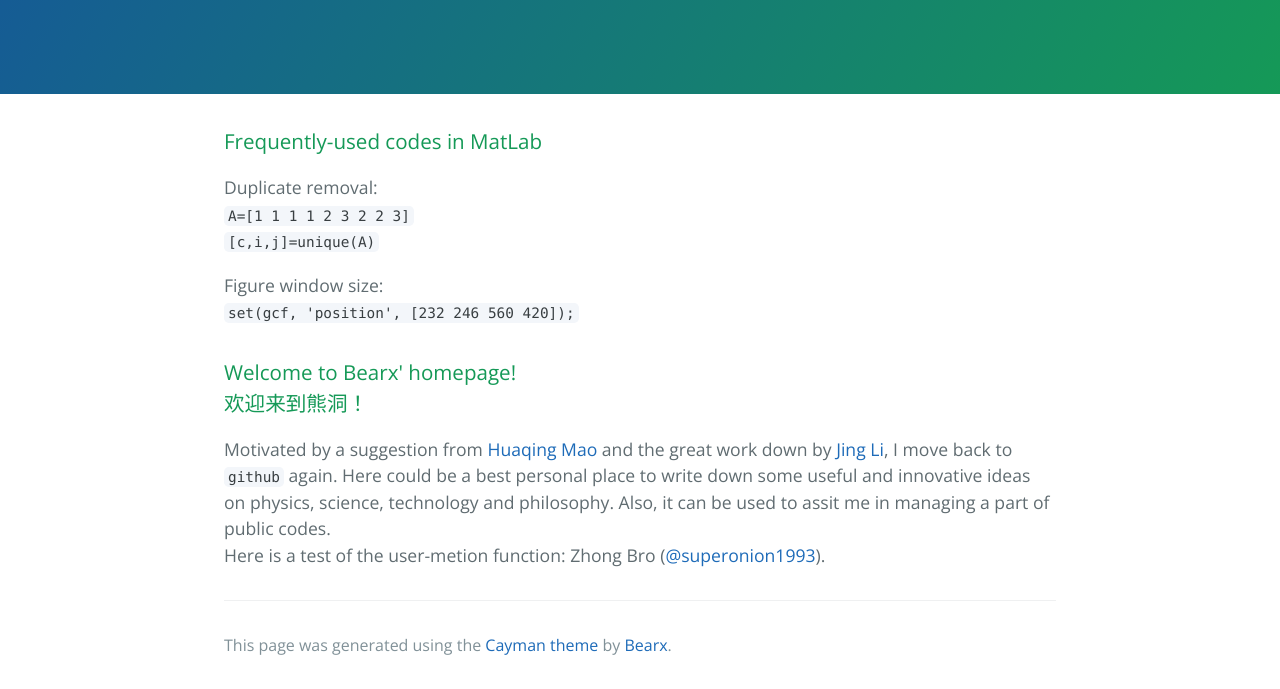
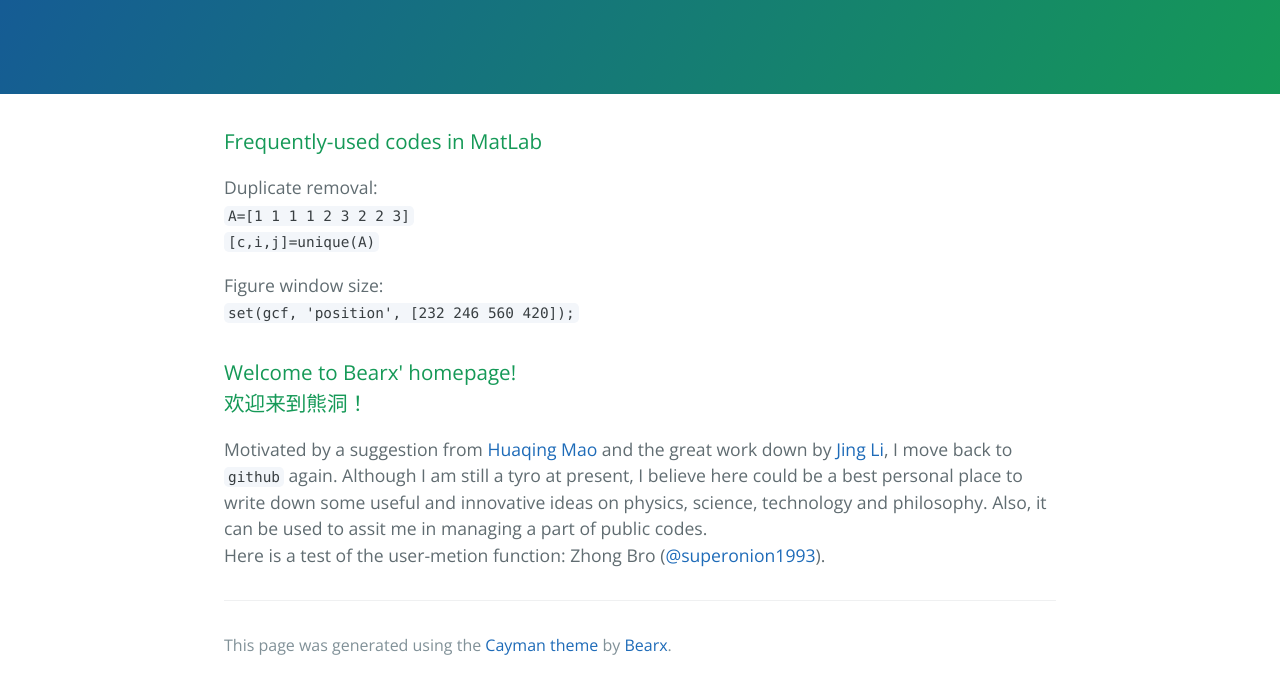
Before and after one commit to bigbearxiong/bigbearxiong.github.io, a plain HTML site: page index.html in a window 1280 px wide. Shown: the part 176-865 px from the top of the page. Drawn offline with nearby package versions, Linux system fonts and the light colour scheme.

Commit message:
Update index.html

```diff
--- a/index.html
+++ b/index.html
@@ -32,7 +32,7 @@
 </h3>
 
 <p>
-Motivated by a suggestion from <a href="http://www.astro.umn.edu/~huamao">Huaqing Mao</a> and the great work down by <a href="http://quasi-jing.github.io">Jing Li</a>, I move back to <code>github</code> again. Here could be a best personal place to write down some useful and innovative ideas on physics, science, technology and philosophy. Also, it can be used to assit me in managing a part of public codes.<br>
+Motivated by a suggestion from <a href="http://www.astro.umn.edu/~huamao">Huaqing Mao</a> and the great work down by <a href="http://quasi-jing.github.io">Jing Li</a>, I move back to <code>github</code> again. Although I am still a tyro at present, I believe here could be a best personal place to write down some useful and innovative ideas on physics, science, technology and philosophy. Also, it can be used to assit me in managing a part of public codes.<br>
 Here is a test of the user-metion function: Zhong Bro (<a href="https://github.com/superonion1993" class="user-mention">@superonion1993</a>).
 </p>
 
```
